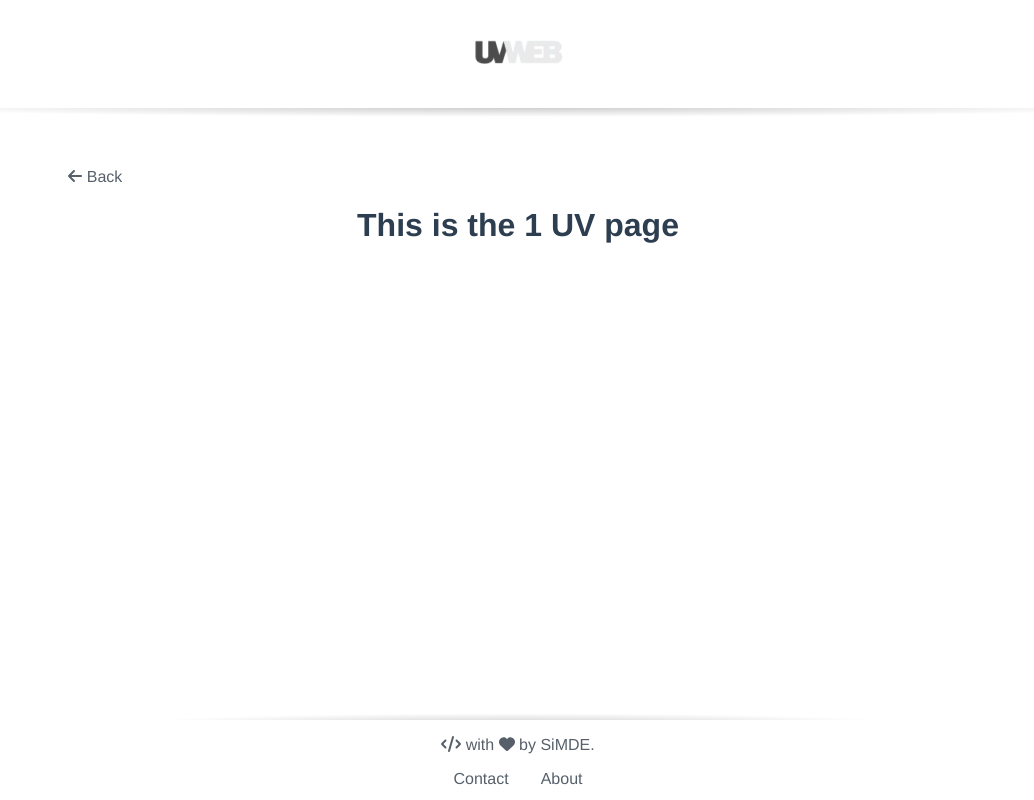
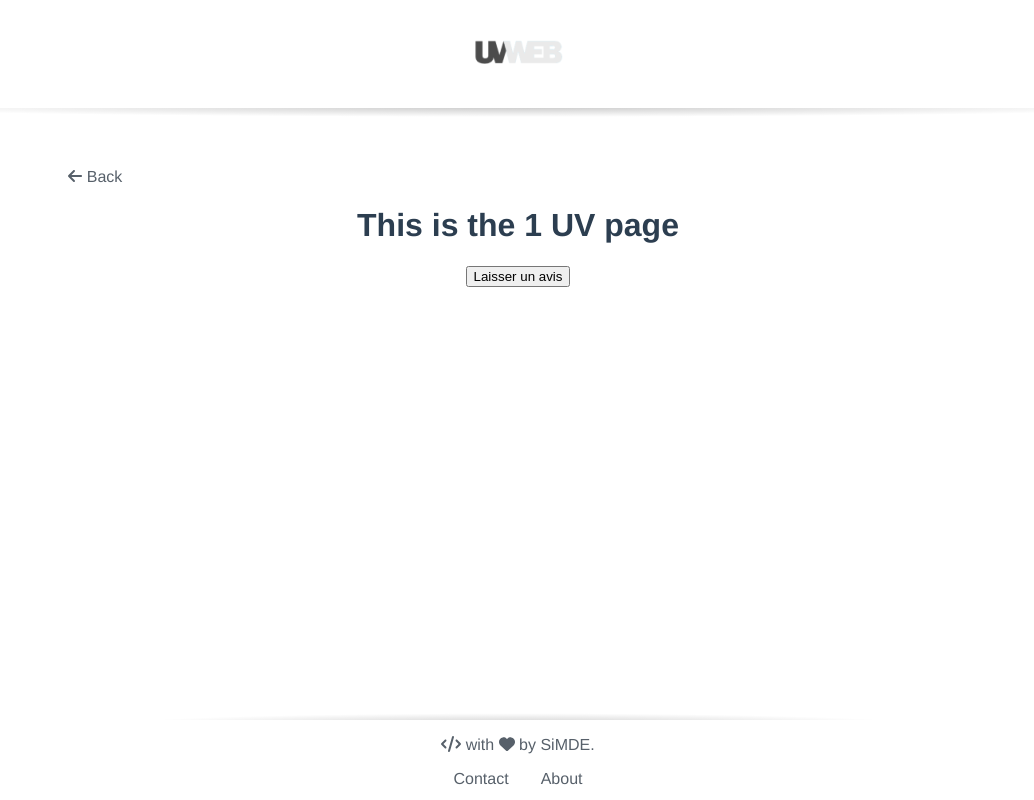
Before and after one commit to SiMDE-Projects/UVweb, a Vue app: page /uv/1 in a window 1280 px wide. Shown: the whole page, without its empty margins (122-1156 px from the left). Built offline with nearby package versions, Linux system fonts and the light colour scheme.

Commit message:
add review button

```diff
--- a/src/views/UvView.vue
+++ b/src/views/UvView.vue
@@ -1,6 +1,7 @@
 <template>
   <div class="uv">
     <h1>This is the {{ $route.params.name.toUpperCase() }} UV page</h1>
+    <button @click="review">Laisser un avis</button>
     <!-- <div class="interest">
       <span>Intéret</span>
       <StackedBarChart :datas="barDatas" />
@@ -27,5 +28,13 @@ export default {
       // ],
     };
   },
+  methods: {
+    review() {
+      this.$router.push({
+        name: "post",
+        params: { name: this.$route.params.name },
+      });
+    },
+  },
 };
 </script>
```
